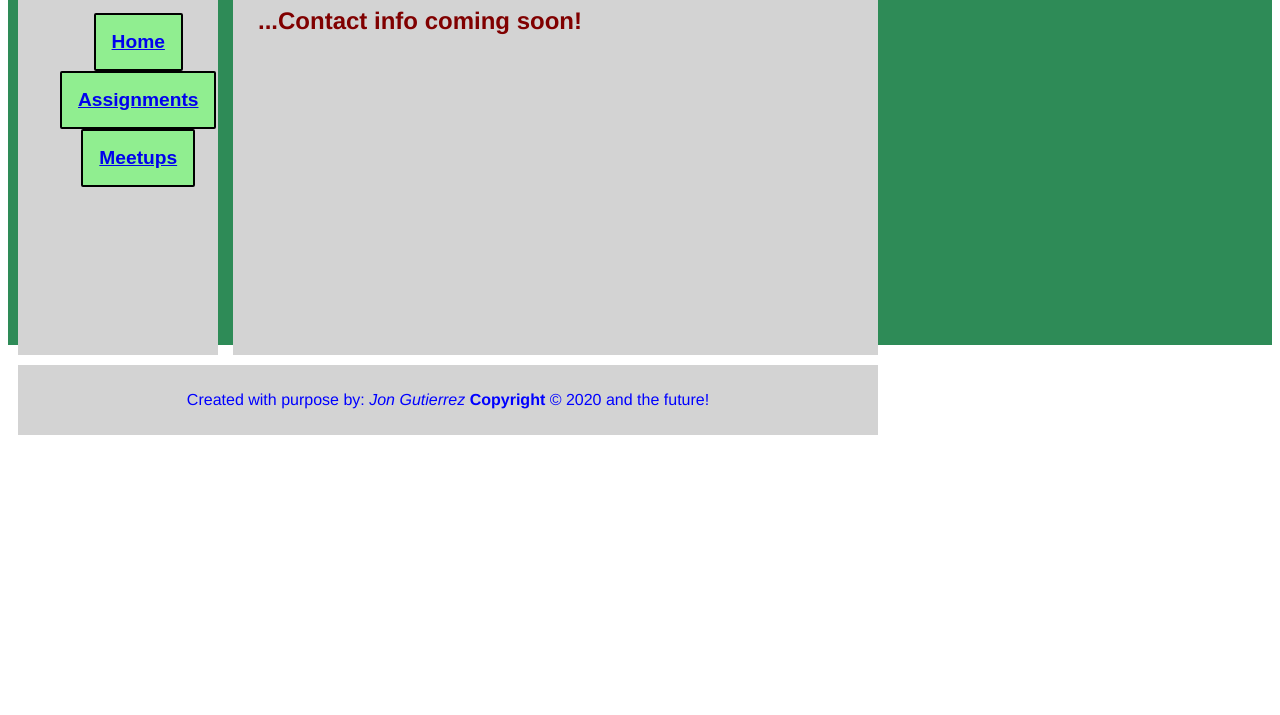
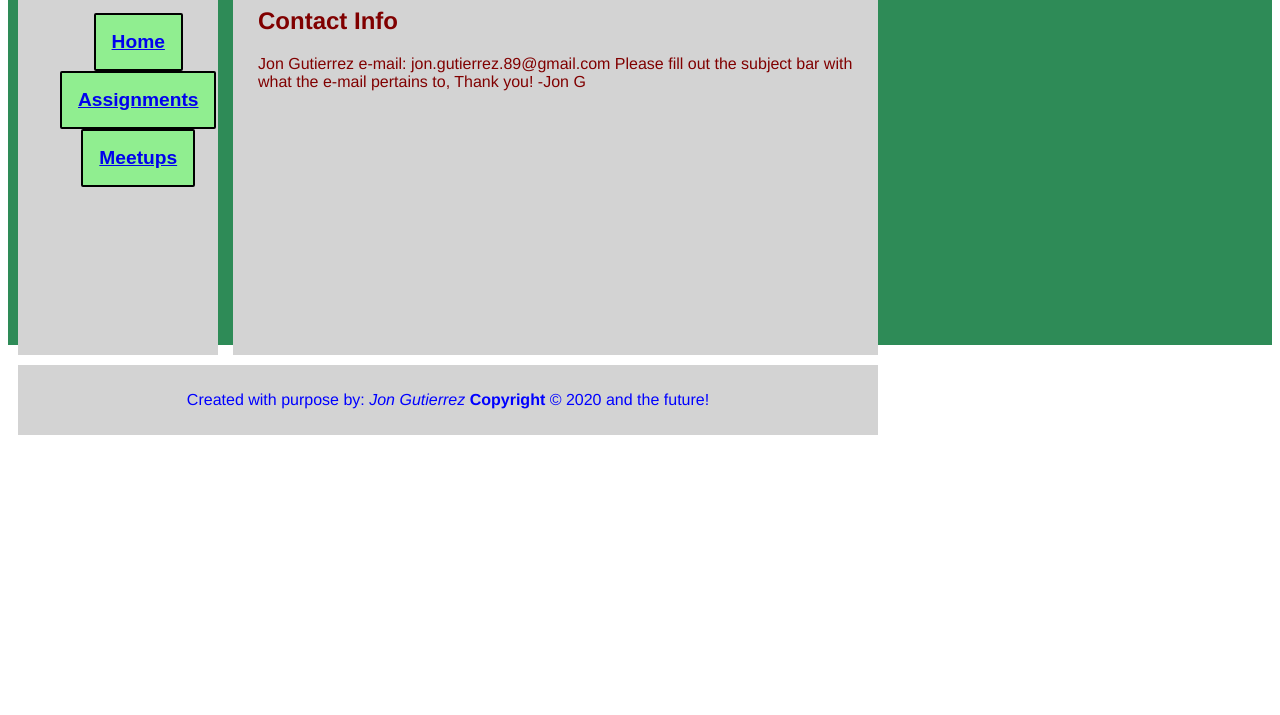
Before and after one commit to JonGutty/JonGutty.github.io, a plain HTML site: page Contact.html in a window 1280 px wide. Shown: the part 85-800 px from the top of the page. Drawn offline with Linux system fonts and the light colour scheme.

Commit message:
Add files via upload

```diff
--- a/Contact.html
+++ b/Contact.html
@@ -63,9 +63,15 @@
                 </ul>
             </div>
             <div class="grid-area grid-area-3">
-                <h2>...Contact info coming soon!</h2>
+                <h2>Contact Info</h2>
+                <p> Jon Gutierrez
+                    e-mail: jon.gutierrez.89@gmail.com
+                    Please fill out the subject bar with what the e-mail pertains to,
+                    Thank you!
+                    -Jon G
+                </p>
             </div>
-              <div class="grid-area grid-area-4">
+            <div class="grid-area grid-area-4">
                 <p id="bottom">Created with purpose by: <cite>Jon Gutierrez</cite>
                     <strong>Copyright</strong> &copy; 2020 and the future! </p>
             </div>
```
